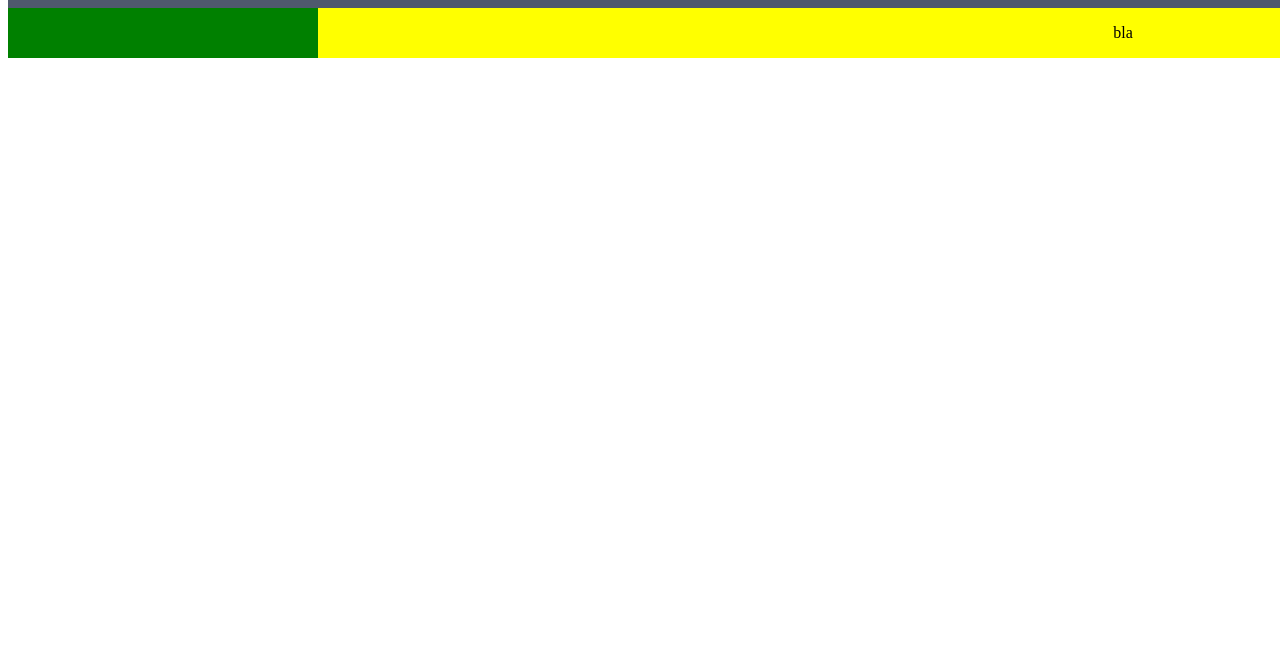
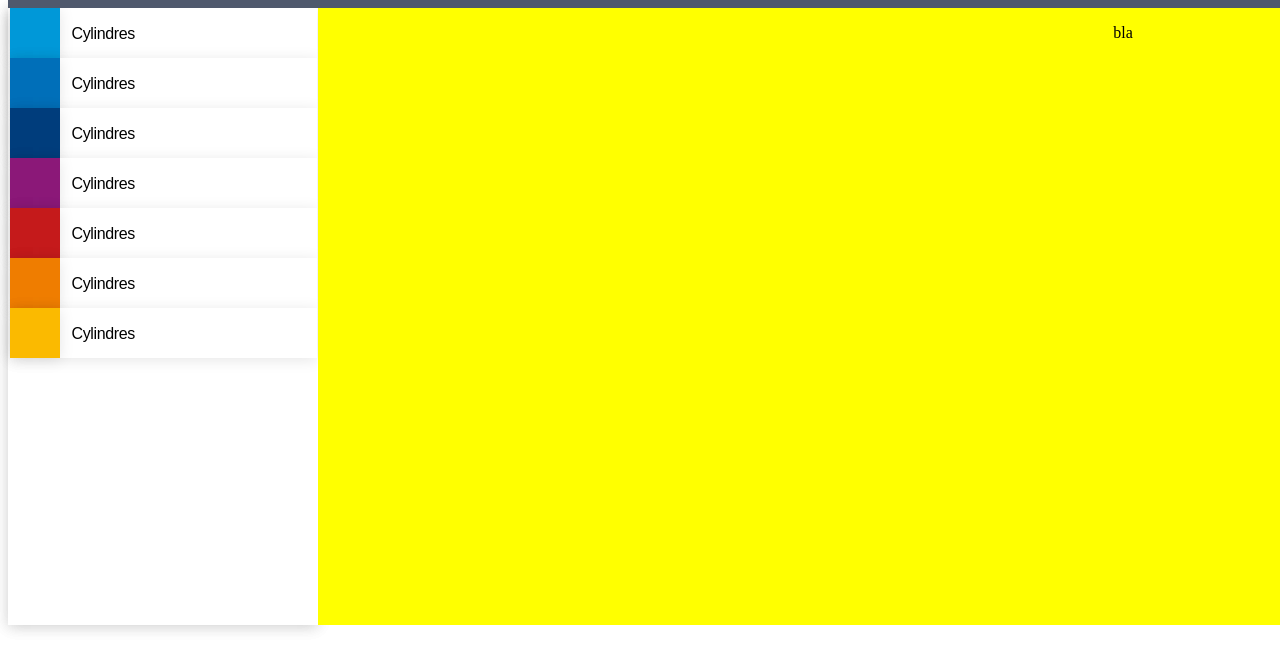
Before and after one commit to Marineincera/integrationTest, a plain HTML site: page index.html in a window 1280 px wide. Shown: the part 120-790 px from the top of the page. Drawn offline with Linux system fonts and the light colour scheme.

Commit message:
integration : Menu Horizontal css done

```diff
--- a/index.html
+++ b/index.html
@@ -52,12 +52,44 @@
         </nav>
       </div>
     </div>
-    <div class="aside"></div>
+    <div class="menu-horizontal-hidden">
+      <div class="rectangle-6248 container column-direction">
+        <div class="menu-horizontal-rectangle container">
+          <div class="menu-horizontal-rectangle-small"></div>
+          <p>Cylindres</p>
+        </div>
+        <div class="menu-horizontal-rectangle container">
+          <div class="menu-horizontal-rectangle-small"></div>
+          <p>Cylindres</p>
+        </div>
+        <div class="menu-horizontal-rectangle container">
+          <div class="menu-horizontal-rectangle-small"></div>
+          <p>Cylindres</p>
+        </div>
+        <div class="menu-horizontal-rectangle container">
+          <div class="menu-horizontal-rectangle-small"></div>
+          <p>Cylindres</p>
+        </div>
+        <div class="menu-horizontal-rectangle container">
+          <div class="menu-horizontal-rectangle-small"></div>
+          <p>Cylindres</p>
+        </div>
+        <div class="menu-horizontal-rectangle container">
+          <div class="menu-horizontal-rectangle-small"></div>
+          <p>Cylindres</p>
+        </div>
+        <div class="menu-horizontal-rectangle container">
+          <div class="menu-horizontal-rectangle-small"></div>
+          <p>Cylindres</p>
+        </div>
+      </div>
+    </div>
     <div class="main-container container column-direction">
       <p>bla</p>
         </div>
     </div>
 </div>
+<script src="script.js"></script>
 <script src="https://kit.fontawesome.com/85cdf3ded8.js" crossorigin="anonymous"></script>
 </body>
 </html>
--- /dev/null
+++ b/script.js
@@ -0,0 +1,8 @@
+var menuHorizontalRectanglesSmall =document.getElementsByClassName("menu-horizontal-rectangle-small");
+var menuHorizontalRectanglesSmallColors = ["#0098D8", "#006FB9","#003D7C","#8B1878","#C51A1B","#EF7D00","#FBBA00"];
+
+for( var i=0; i < menuHorizontalRectanglesSmall.length; i++){
+    menuHorizontalRectanglesSmall[i].style.backgroundColor = menuHorizontalRectanglesSmallColors[i]
+}
+
+console.log(menuHorizontalRectanglesSmall)
--- a/style.css
+++ b/style.css
@@ -152,13 +152,58 @@
 .shopping-cart-1 {
     height: 26px;
     width: 28px;
+}
+
+/*    */
+
+.menu-horizontal {
+    height: 617px;
+    width: 556px;
+    grid-area: aside;
+    position: absolute;
+}
+
+.rectangle-6248 {
+    height: 617px;
+    width: 310px;
+    box-shadow: 0 2px 14px 0 rgba(0,0,0,0.1);
   }
 
+.menu-horizontal-hidden {
+    z-index : -2;
+    box-shadow: 0 2px 14px 0 rgba(0,0,0,0.1);
+    height: 617px;
+    width: 310px;
+}
+
+.menu-horizontal-rectangle{
+    width: 307px;
+    height: 50px;
+    background-color: #FFFFFF;
+    box-shadow: 0 2px 14px 0 rgba(0,0,0,0.1);
+}
+
+
+.menu-horizontal-rectangle-small {
+    height: 50px;
+    width: 50px;
+    box-shadow: 0 2px 14px 0 rgba(0,0,0,0.1);
+}
+
+.menu-horizontal-rectangle p {
+    margin-left: 12px;
+    height: 19px;
+    width: 221px;
+    color: #000000;
+    font-family: Arimo;
+    font-size: 16px;
+    font-weight: 500;
+    letter-spacing: -0.38px;
+    line-height: 19px;
+}
+
 /*  */
-.aside{
-    grid-area: aside;
-    background-color: green;
-}
+
 
 .main-container{
     grid-area: main-container;
@@ -185,6 +230,9 @@
 .white-icon{
     color: white;
 }
+
+/*  */
+
 
 /* body{
     width: 98vw;
```
